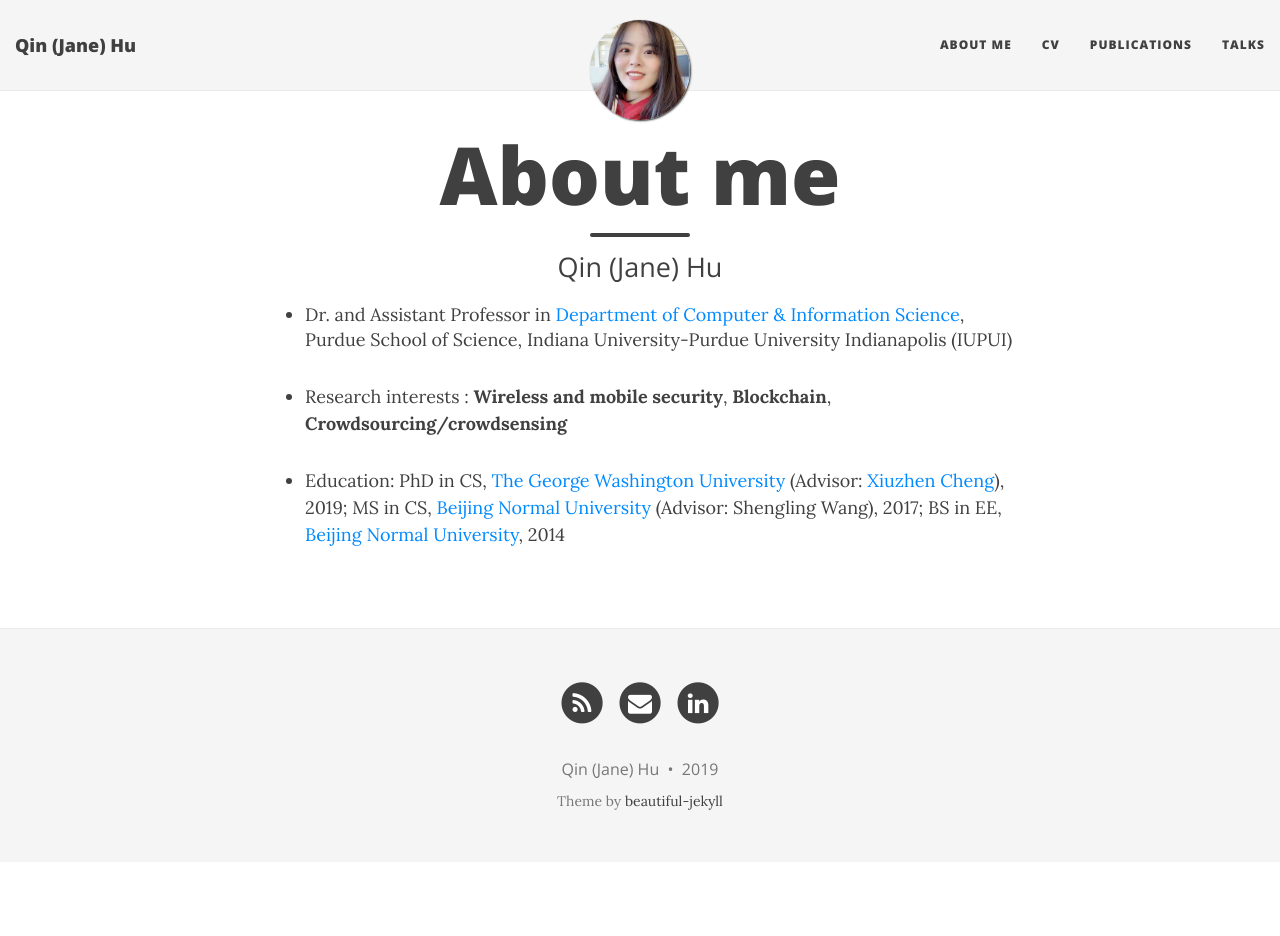
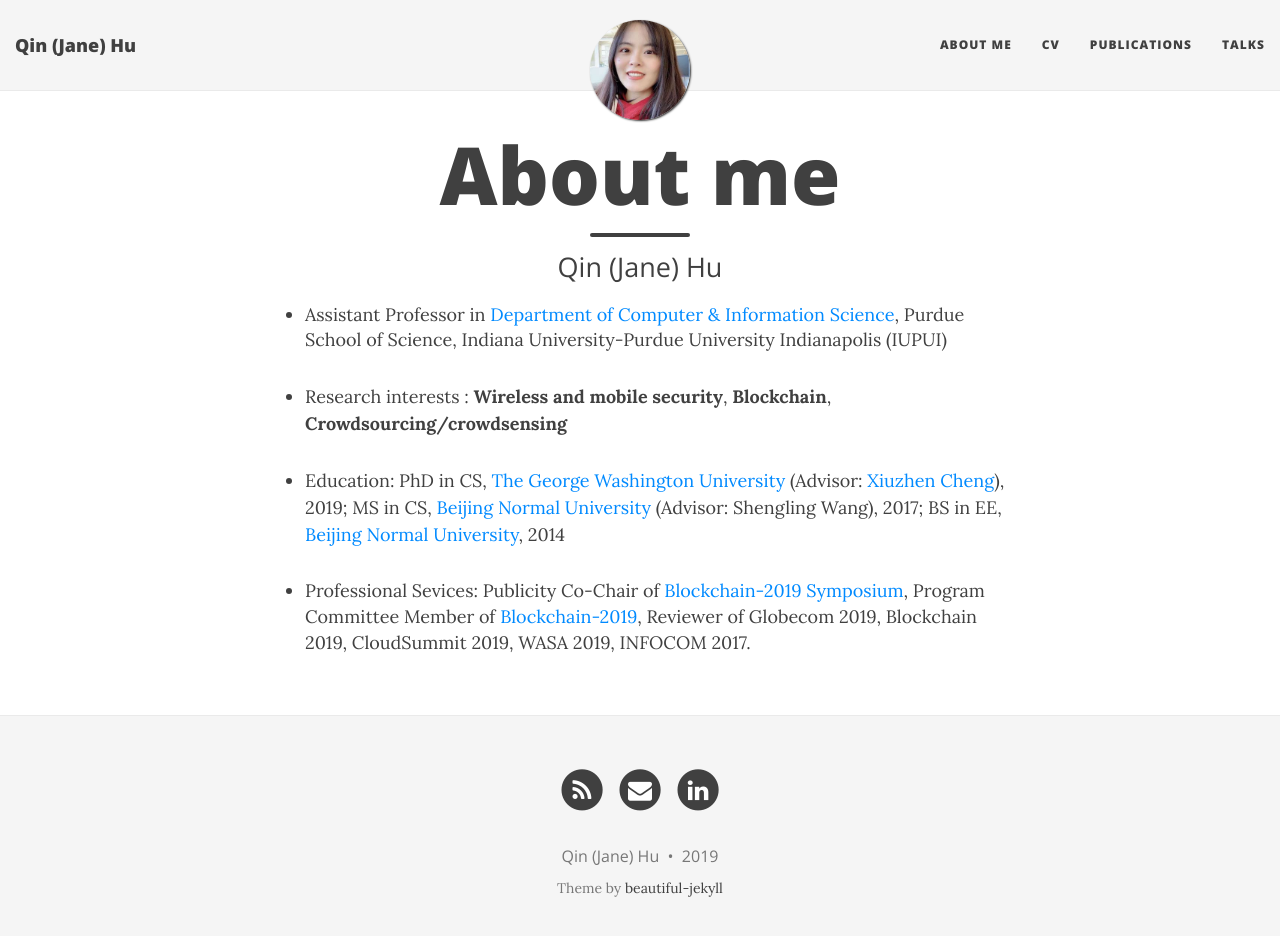
Before and after one commit to qinhu2010/qinhu2010.github.io, a Jekyll site: the page built from aboutme.md, in a window 1280 px wide and 949 px high. Shown: the top 936 px of the window. Built offline with Jekyll 4.4.1, drawn with Linux system fonts in a browser that asks for light colours; nearby versions of some CDN libraries.

Commit message:
Update aboutme.md

```diff
--- a/aboutme.md
+++ b/aboutme.md
@@ -4,7 +4,7 @@ title: About me
 subtitle: Qin (Jane) Hu
 ---
 
-- Dr. and Assistant Professor in [Department of Computer & Information Science](https://cs.iupui.edu/), Purdue School of Science, Indiana University-Purdue University Indianapolis (IUPUI)
+- Assistant Professor in [Department of Computer & Information Science](https://cs.iupui.edu/), Purdue School of Science, Indiana University-Purdue University Indianapolis (IUPUI)
 
 [comment]:< - My PhD advisor is [Xiuzhen Cheng](https://www2.seas.gwu.edu/~cheng/).>
 - Research interests : **Wireless and mobile security**, **Blockchain**, **Crowdsourcing/crowdsensing**
@@ -15,3 +15,5 @@ subtitle: Qin (Jane) Hu
 
 [comment]: <- I received B.S. in Electronic Engineering at the [College of Information Science and Technology](http://cisten.bnu.edu.cn/) in [Beijing Normal University](https://english.bnu.edu.cn/) with Outstanding Graduates award in July, 2014.>
 [comment]: <- I received [M.S.](http://bigdata.bnu.edu.cn/zh/qin-hu/) in Computer Science at the [College of Information Science and Technology](http://cisten.bnu.edu.cn/) in [Beijing Normal University](https://english.bnu.edu.cn/) with Outstanding Graduates award in July, 2017.>
+
+- Professional Sevices: Publicity Co-Chair of [Blockchain-2019 Symposium](http://www.blockchain-ieee.org/symposium.php), Program Committee Member of [Blockchain-2019](http://www.blockchain-ieee.org/), Reviewer of Globecom 2019, Blockchain 2019, CloudSummit 2019, WASA 2019, INFOCOM 2017.
```
